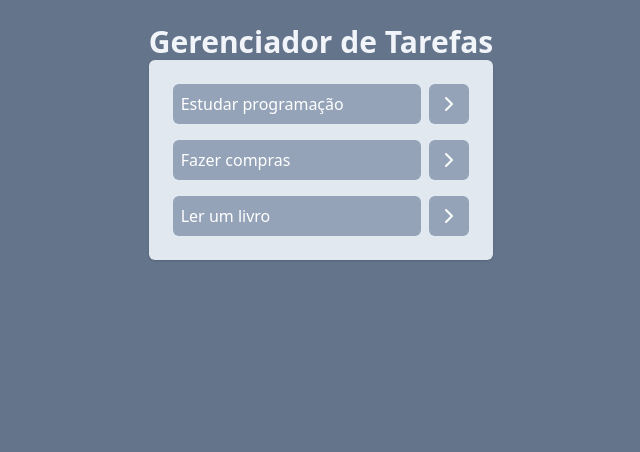
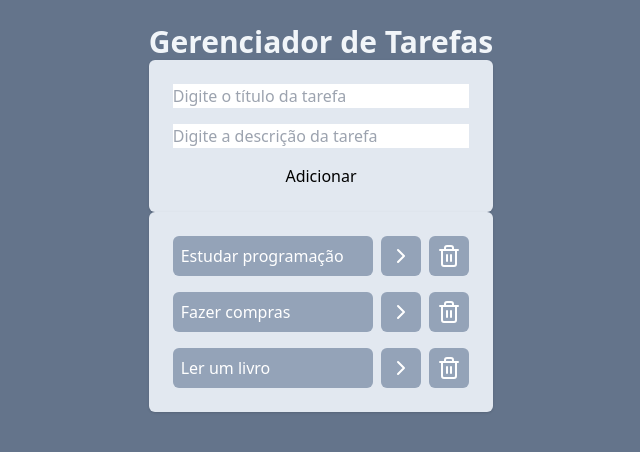
Before and after one commit to Levirroh/React, a React (Vite) app: page / in a window 1280 px wide. Shown: the top 452 px of the page, without its empty margins (319-959 px from the left). Built offline with nearby package versions, Linux system fonts and the light colour scheme.

Commit message:
feat: deketing tasks function and creating the AddTask arquive

```diff
--- a/src/App.jsx
+++ b/src/App.jsx
@@ -37,13 +37,19 @@ function App(){
     });
     setTasks(newTasks);
   }
+
+  function TaskDelete(taskId){
+    const newTasks = tasks.filter(task => task.id !== taskId);
+    setTasks(newTasks);
+  }
+
   //um state é uma variável que se altera no React que faz com que o componente seja renderizado novamente.
   return (
       <div className="w-screen h-screen bg-slate-500 flex justify-center p-6">
         <div className="w-[500-px]">
           <h1 className="text-3xl text-slate-100 font-bold text-center">Gerenciador de Tarefas</h1>
           <AddTask />
-          <Tasks tasks={tasks} onTaskClick={onTaskClick}/>
+          <Tasks tasks={tasks} onTaskClick={onTaskClick} TaskDelete={TaskDelete} />
         </div>
       </div>
   )
--- a/src/components/AddTask.jsx
+++ b/src/components/AddTask.jsx
@@ -1,5 +1,11 @@
 function AddTask() {
-    <h1>Add Task</h1>
+    return(
+        <div className="space-y-4 bg-slate-200 p-6 rounded-md shadow flex flex-col">
+            <input type="text" placeholder="Digite o título da tarefa"></input>
+            <input type="text" placeholder="Digite a descrição da tarefa"></input>
+            <button>Adicionar</button>
+        </div>
+    );
 }
 
 export default AddTask;
--- a/src/components/Tasks.jsx
+++ b/src/components/Tasks.jsx
@@ -1,12 +1,12 @@
-import { ChevronRightIcon } from "lucide-react";
+import { ChevronRightIcon, Trash2, TrashIcon } from "lucide-react";
 
-function Tasks(props){
+function Tasks({tasks, onTaskClick, TaskDelete}){
     return (
         <ul className="space-y-4 p-6 bg-slate-200 rounded-md shadow">
-            {props.tasks.map((task) => (
+            {tasks.map((task) => (
                 <li key={task.id} className="flex gap-2">
                 <button
-                 onClick={() => props.onTaskClick(task.id)}
+                 onClick={() => onTaskClick(task.id)}
                  className={`bg-slate-400 text-left text-white p-2 rounded-md w-full ${task.isCompleted && "line-through"}`}
                  >
                     {task.title}
@@ -14,6 +14,9 @@ function Tasks(props){
                 <button className="bg-slate-400 p-2 rounded-md text-white">
                     <ChevronRightIcon/>
                 </button>
+                <button onClick={() => TaskDelete(task.id)} className="bg-slate-400 p-2 rounded-md text-white">
+                    <Trash2 />
+                </button>
                 </li>
         ))}</ul>
     );
```
